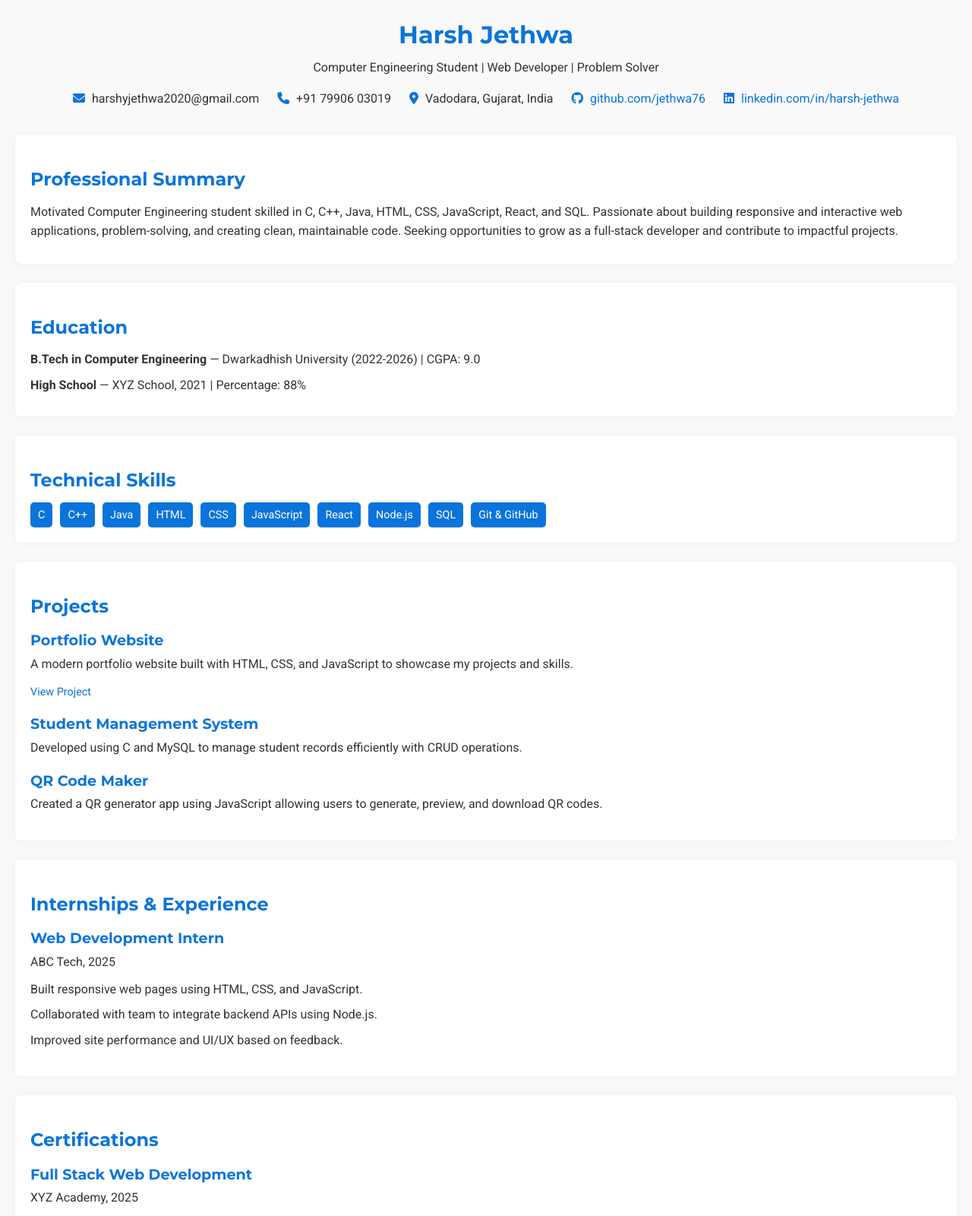
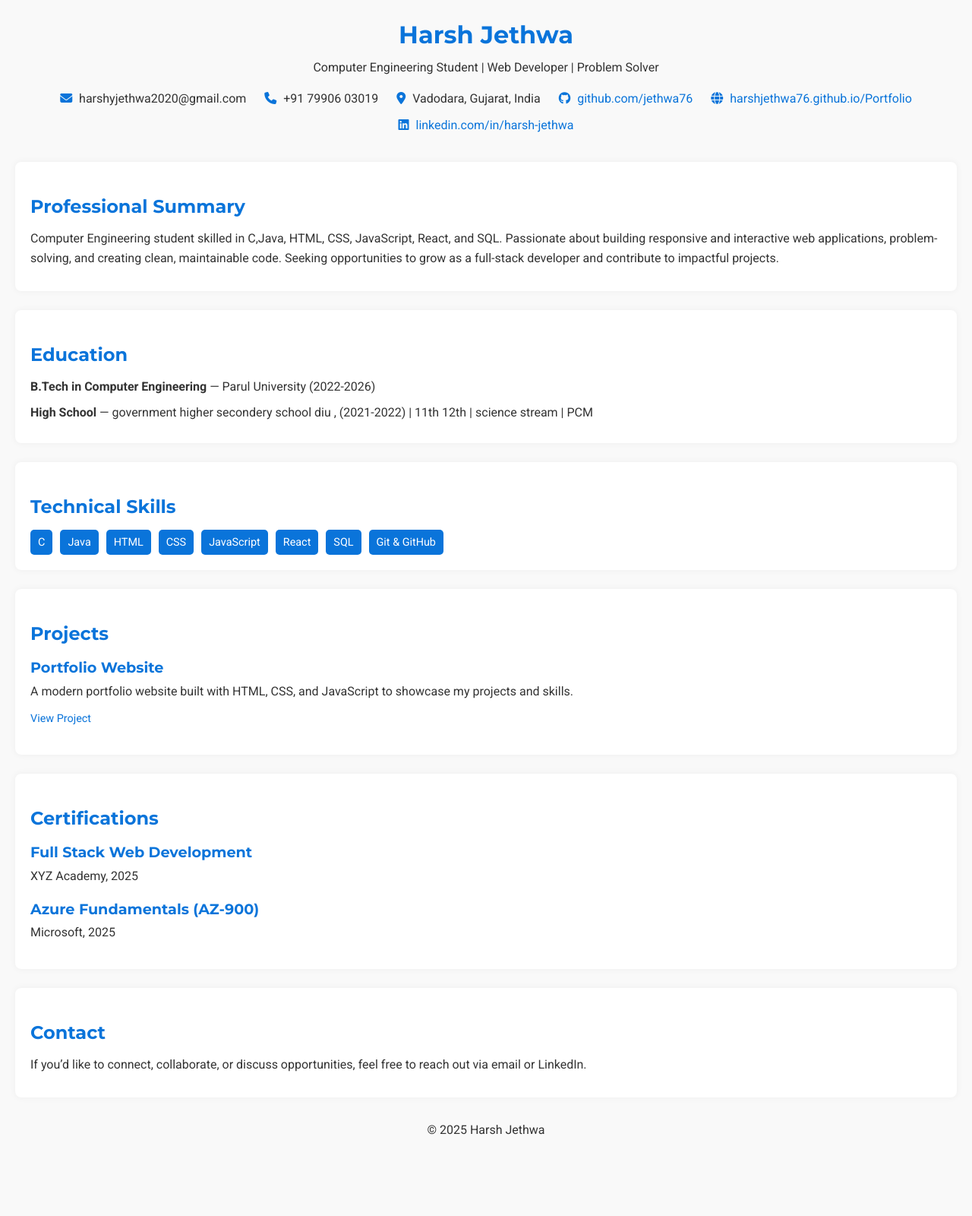
Before and after one commit to jethwa76/portfolio, a plain HTML site: page resume.html in a window 1280 px wide. Shown: the top 1600 px of the page at 76% size. After the commit the page ends 1529 px from the top, so only its background shows below. Drawn offline with Linux system fonts and the light colour scheme.

Commit message:
edit in resume

```diff
--- a/resume.html
+++ b/resume.html
@@ -59,23 +59,24 @@
         <span><i class="fas fa-phone"></i> +91 79906 03019</span>
         <span><i class="fas fa-location-dot"></i> Vadodara, Gujarat, India</span>
         <span><i class="fab fa-github"></i> <a href="https://github.com/jethwa76" target="_blank">github.com/jethwa76</a></span>
+        <span><i class="fas fa-globe"></i> <a href="https://harshjethwa76.github.io/Portfolio/" target="_blank">harshjethwa76.github.io/Portfolio</a></span>
         <span><i class="fab fa-linkedin"></i> <a href="https://www.linkedin.com/in/harsh-jethwa-a2020531b/" target="_blank">linkedin.com/in/harsh-jethwa</a></span>
     </div>
 </header>
 
 <section id="summary">
     <h2>Professional Summary</h2>
-    <p>Motivated Computer Engineering student skilled in C, C++, Java, HTML, CSS, JavaScript, React, and SQL. Passionate about building responsive and interactive web applications, problem-solving, and creating clean, maintainable code. Seeking opportunities to grow as a full-stack developer and contribute to impactful projects.</p>
+    <p>Computer Engineering student skilled in C,Java, HTML, CSS, JavaScript, React, and SQL. Passionate about building responsive and interactive web applications, problem-solving, and creating clean, maintainable code. Seeking opportunities to grow as a full-stack developer and contribute to impactful projects.</p>
 </section>
 
 <section id="education">
     <h2>Education</h2>
     <ul>
         <li>
-            <strong>B.Tech in Computer Engineering</strong> — Dwarkadhish University (2022-2026) | CGPA: 9.0
+            <strong>B.Tech in Computer Engineering</strong> — Parul University (2022-2026)
         </li>
         <li>
-            <strong>High School</strong> — XYZ School, 2021 | Percentage: 88%
+            <strong>High School</strong> — government higher secondery school diu , (2021-2022) | 11th 12th | science stream | PCM
         </li>
     </ul>
 </section>
@@ -84,13 +85,13 @@
     <h2>Technical Skills</h2>
     <div class="skills">
         <span class="skill">C</span>
-        <span class="skill">C++</span>
+        <!-- <span class="skill">C++</span> -->
         <span class="skill">Java</span>
         <span class="skill">HTML</span>
         <span class="skill">CSS</span>
         <span class="skill">JavaScript</span>
         <span class="skill">React</span>
-        <span class="skill">Node.js</span>
+        <!-- <span class="skill">Node.js</span> -->
         <span class="skill">SQL</span>
         <span class="skill">Git & GitHub</span>
     </div>
@@ -102,20 +103,12 @@
         <div class="project">
             <h3>Portfolio Website</h3>
             <p>A modern portfolio website built with HTML, CSS, and JavaScript to showcase my projects and skills.</p>
-            <a href="#">View Project</a>
-        </div>
-        <div class="project">
-            <h3>Student Management System</h3>
-            <p>Developed using C and MySQL to manage student records efficiently with CRUD operations.</p>
-        </div>
-        <div class="project">
-            <h3>QR Code Maker</h3>
-            <p>Created a QR generator app using JavaScript allowing users to generate, preview, and download QR codes.</p>
+            <a href="https://jethwa76.github.io/portfolio/">View Project</a>
         </div>
     </div>
 </section>
 
-<section id="experience">
+<!-- <section id="experience">
     <h2>Internships & Experience</h2>
     <div class="experience">
         <div class="job">
@@ -129,7 +122,7 @@
         </div>
     </div>
 </section>
-
+ -->
 <section id="certifications">
     <h2>Certifications</h2>
     <div class="certifications">
```
Also changed, not shown: index.html (+2 -1 lines).
